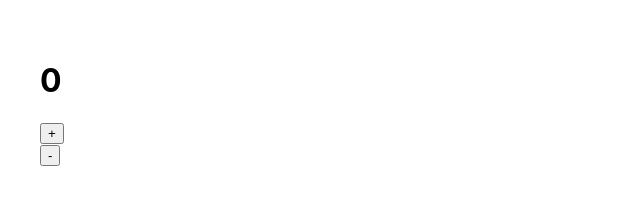
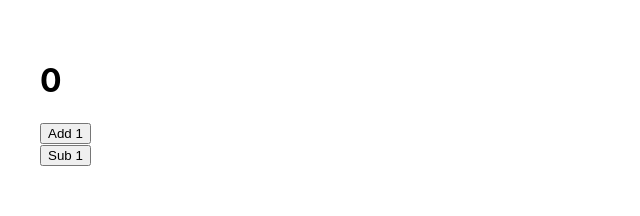
Before and after one commit to gavinmgrant/react-playground, a React (Create React App) app: page / in a window 1280 px wide. Shown: the top 216 px of the page, without its empty margins (0-640 px from the left). Built offline with nearby package versions, Linux system fonts and the light colour scheme.

Commit message:
tweaks to clicks practice app

```diff
--- a/src/clicks/clicksButton.js
+++ b/src/clicks/clicksButton.js
@@ -6,11 +6,11 @@ export default class Button extends Component {
             <div>
                 <h1>{this.props.clicks}</h1>
                 <button onClick={this.props.onClick}>
-                    +
+                    Add 1
                 </button>
                 <br />
                 <button onClick={this.props.onClickSub}>
-                    -
+                    Sub 1
                 </button>
             </div>
         )
```
